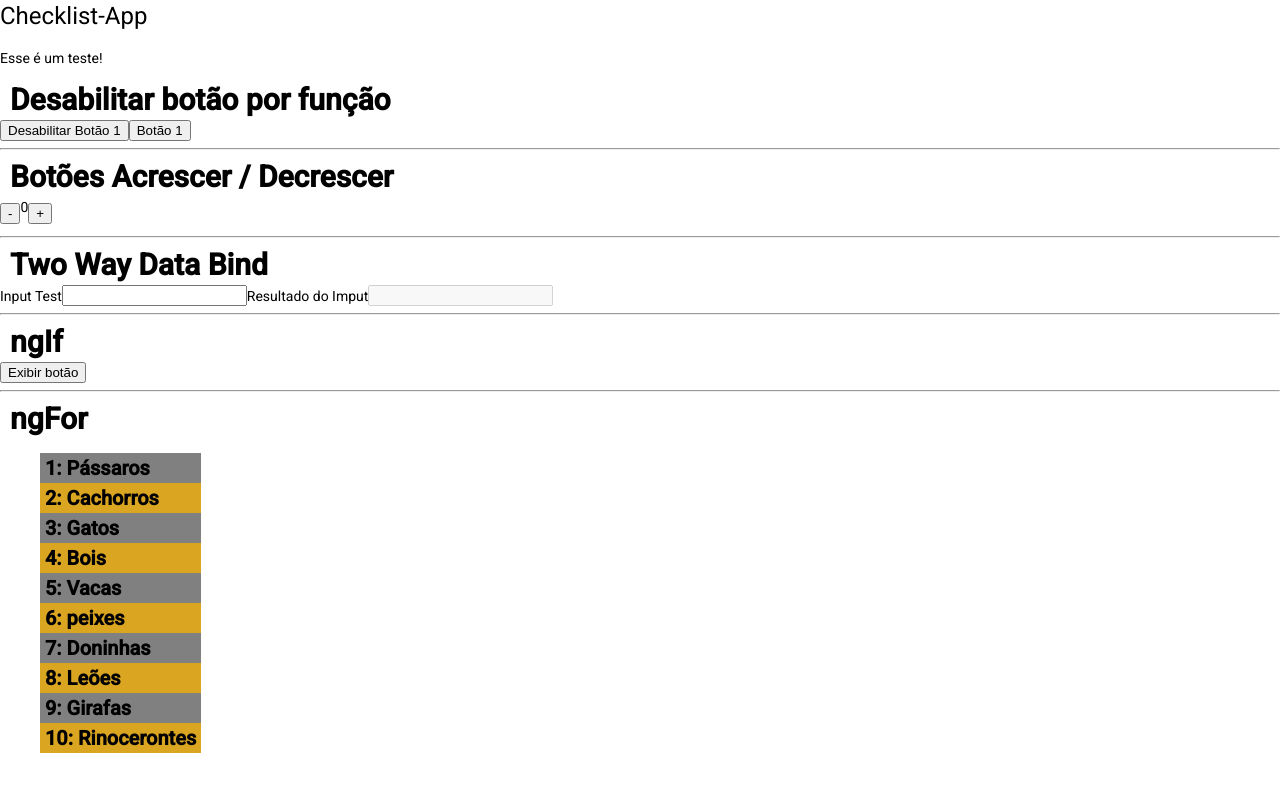
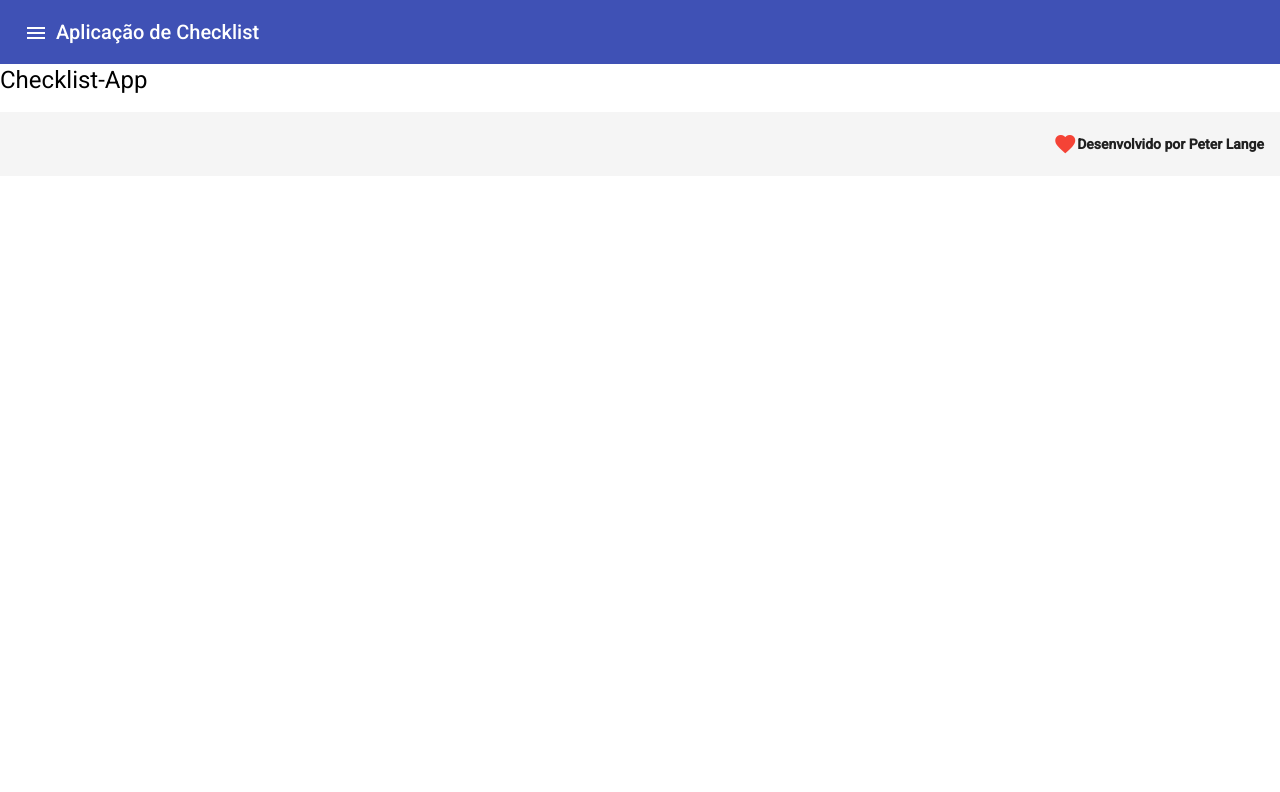
Before and after one commit to Peter-loliveira/Angular-checklist-app, an Angular app: page / in a window 1280 px wide. Shown: the top 792 px of the page. Built offline with nearby package versions, Linux system fonts and the light colour scheme.

Commit message:
Criado Footer da Aplicação

```diff
--- a/src/app/app.component.html
+++ b/src/app/app.component.html
@@ -10,8 +10,10 @@
 
 </head>
 <body>
+  <app-header></app-header>
   <h1> {{title}} </h1>
-  <app-test></app-test>
+  <!-- <app-test></app-test>  -->
   <router-outlet></router-outlet>
+  <app-footer></app-footer>
 </body>
 </html>
--- /dev/null
+++ b/src/app/footer/footer.component.css
@@ -0,0 +1,9 @@
+.app-footer-container {
+    display: flex;
+    justify-content: flex-end;
+}
+
+.app-footer-container span {
+    font-size: 14px;
+    font-weight: bold;
+}
--- /dev/null
+++ b/src/app/footer/footer.component.html
@@ -0,0 +1,5 @@
+ <mat-toolbar class="app-footer-container">
+    <mat-icon color = 'warn'>favorite</mat-icon>
+    <span> {{copywrite}} </span>
+
+ </mat-toolbar>
--- /dev/null
+++ b/src/app/footer/footer.component.ts
@@ -0,0 +1,18 @@
+import { Component, OnInit } from '@angular/core';
+
+@Component({
+  selector: 'app-footer',
+  templateUrl: './footer.component.html',
+  styleUrls: ['./footer.component.css']
+})
+
+export class FooterComponent implements OnInit {
+
+  constructor() { }
+
+  public copywrite = 'Desenvolvido por Peter Lange'
+
+  ngOnInit(): void {
+  }
+
+}
```
Also changed, not shown: src/app/app.module.ts (+8 -1 lines), 1 other file (tests, documents, lock files or other folders).
